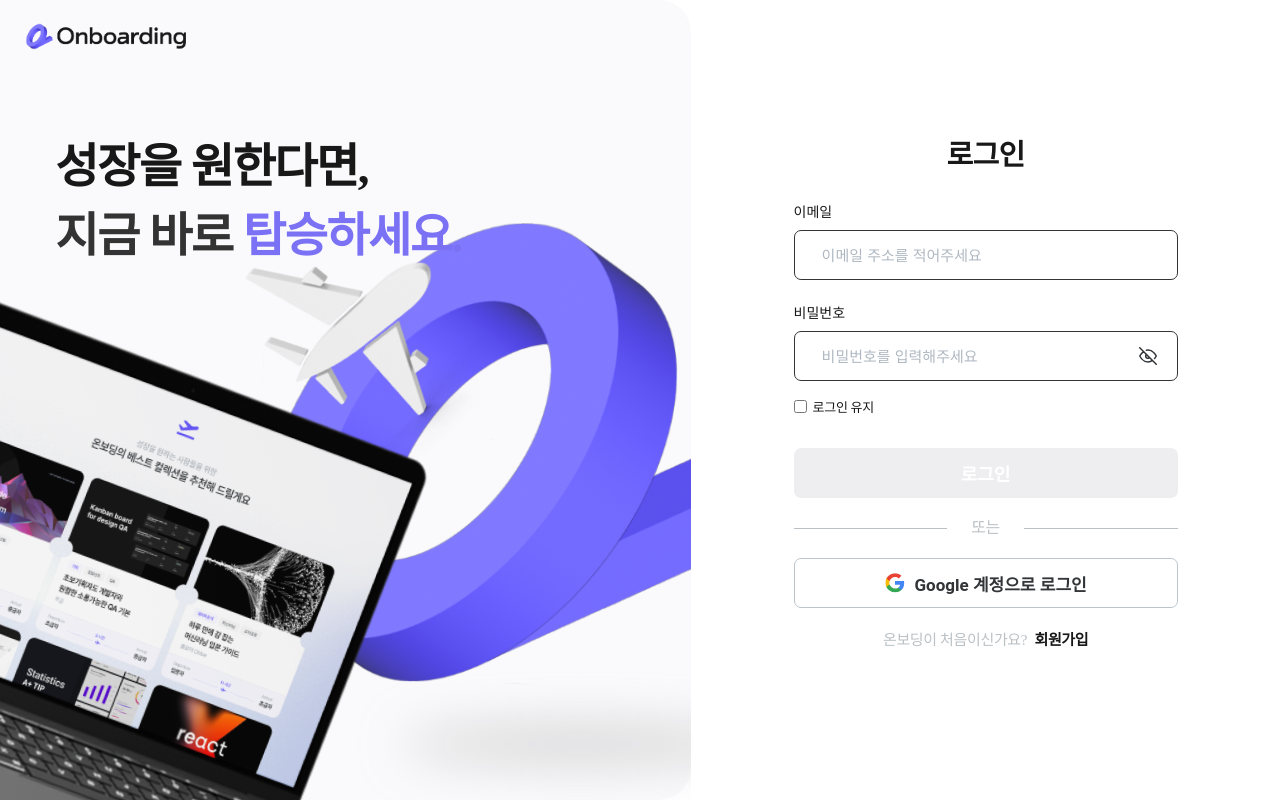
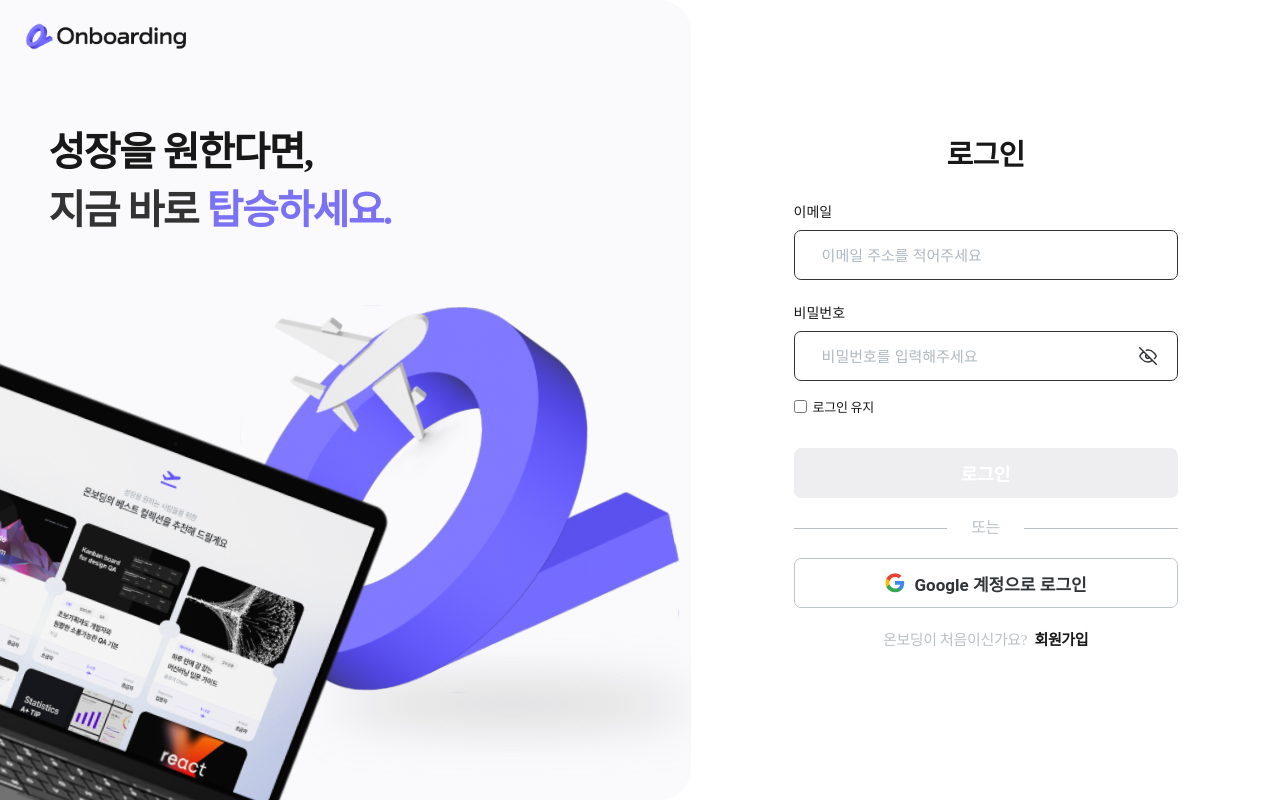
Before and after one commit to TeamLearningFlow/LearningFlow-FE, a Next.js app: page /login in a window 1280 px wide. Built offline with nearby package versions, Linux system fonts and the light colour scheme.

Commit message:
style: LeftUI 맥북 세로 사이즈에 맞게 수정 #57

```diff
--- a/src/components/leftUI.tsx
+++ b/src/components/leftUI.tsx
@@ -1,7 +1,7 @@
 import React from 'react';
 import styled from 'styled-components';
 import Image from 'next/image'; /* 이미지를 가져올 때 StaticImageData 타입을 자동으로 처리 */
-import LogoGraphic from '/public/logoMark.svg';
+import LogoGraphic from '/public/logoMarkFull.svg';
 import PlaneGraphic from '/public/PlaneGraphic.svg';
 import NoteBookGraphic from '/public/noteBook.svg';
 
@@ -48,13 +48,11 @@ const LoginPageCover = styled.div`
 const LogoWrapper = styled.div`
   display: flex;
   position: absolute;
-  bottom: 14%;
-  right: -2%;
+  bottom: 13%;
+  right: 1%;
   // transform: rotate(15deg);
 
-
   @media (max-width: 768px) {
-
   }
 `;
 
@@ -83,8 +81,8 @@ const LogoGraphicImg = styled(Image)`
 
 const ShadowWrapper = styled.div`
   position: absolute;
-  bottom: 5%;
-  right: -10%;
+  bottom: 10%;
+  right: 0%;
   width: 28vw;
   height: 4vh;
   background: rgba(172, 172, 172, 0.55);
@@ -106,20 +104,18 @@ const ShadowWrapper = styled.div`
   }
 `;
 
-
 const IconWrapper = styled.div`
   display: flex;
   position: absolute;
   bottom: 29%;
-  left: 18%;
+  left: 25%;
 
   @media (max-width: 768px) {
-
   }
 `;
 
 const PlaneGraphicImg = styled(Image)`
-  width: 36vw;
+  width: 30vw;
   height: auto;
   transform: rotate(5deg);
 
@@ -135,17 +131,15 @@ const PlaneGraphicImg = styled(Image)`
 const NoteBookWrapper = styled.div`
   display: flex;
   position: absolute;
-  bottom: 0;
+  bottom: -2%;
   left: 0;
 
-
   @media (max-width: 768px) {
-
   }
 `;
 
 const NoteBookGraphicImg = styled(Image)`
-  width: 55vw;
+  width: 50vw;
   height: auto;
 
   @media (max-width: 768px) {
@@ -157,16 +151,18 @@ const NoteBookGraphicImg = styled(Image)`
   }
 `;
 
-
-
 const InstructionContainer = styled.div`
   display: flex;
   flex-direction: column;
   align-items: left;
 
   position: absolute;
-  left: 8%;
-  top: 16%;
+  left: 7%;
+  top: 15%;
+
+  @media (max-width: 1024px) {
+    top: 15%;
+  }
 
   @media (max-width: 768px) {
     right: 7%;
@@ -174,11 +170,15 @@ const InstructionContainer = styled.div`
 `;
 
 const Instruction1 = styled.div`
-  font-size: 47px;
+  font-size: 40px;
   font-weight: 600;
   color: #181818;
   text-align: left;
   letter-spacing: -1.5px;
+
+  @media (max-width: 1024px) {
+    font-size: 30px;
+  }
 
   @media (max-width: 768px) {
     font-size: 23px;
@@ -190,10 +190,14 @@ const Instruction1 = styled.div`
 `;
 
 const Instruction2 = styled.div`
-  font-size: 47px;
+  font-size: 40px;
   font-weight: 600;
   text-align: left;
   letter-spacing: -1.5px;
+
+  @media (max-width: 1024px) {
+    font-size: 30px;
+  }
 
   @media (max-width: 768px) {
     font-size: 22px;
```
Also changed, not shown: public/logoMarkFull.svg (added).
